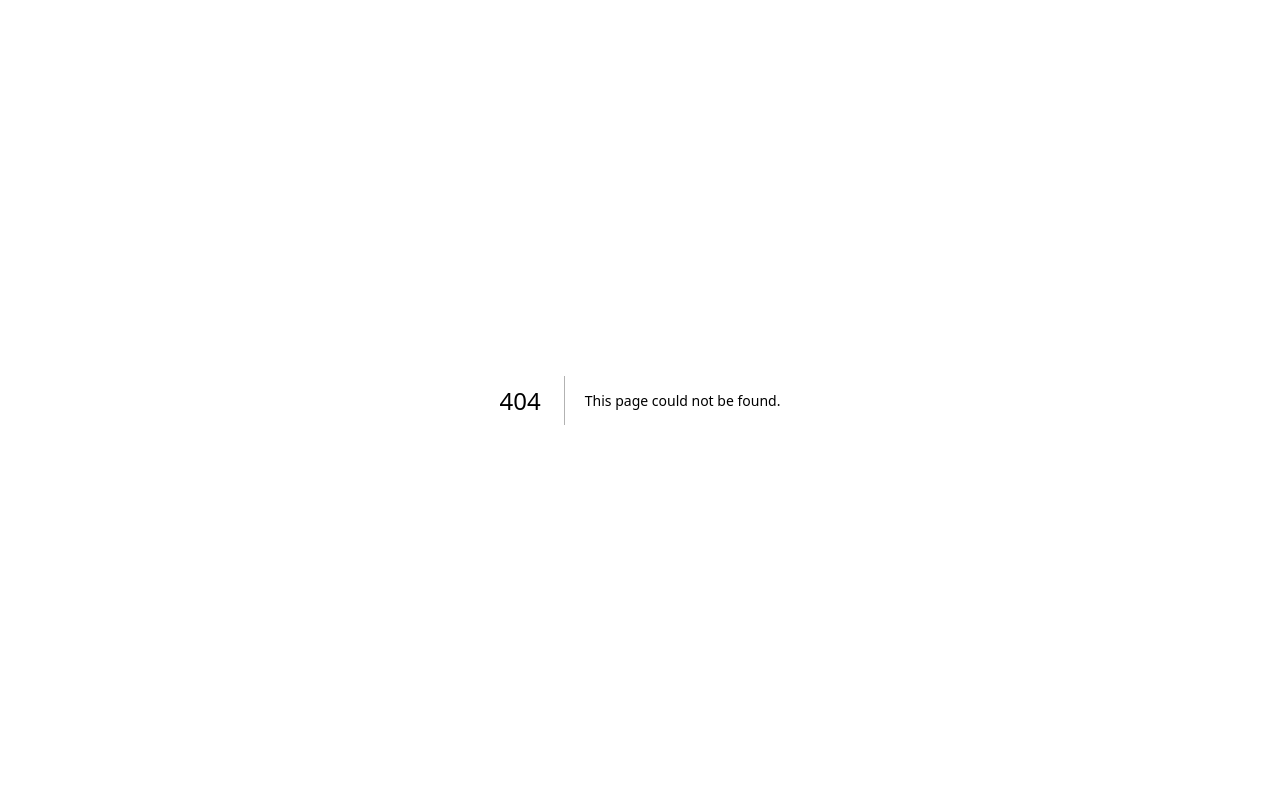
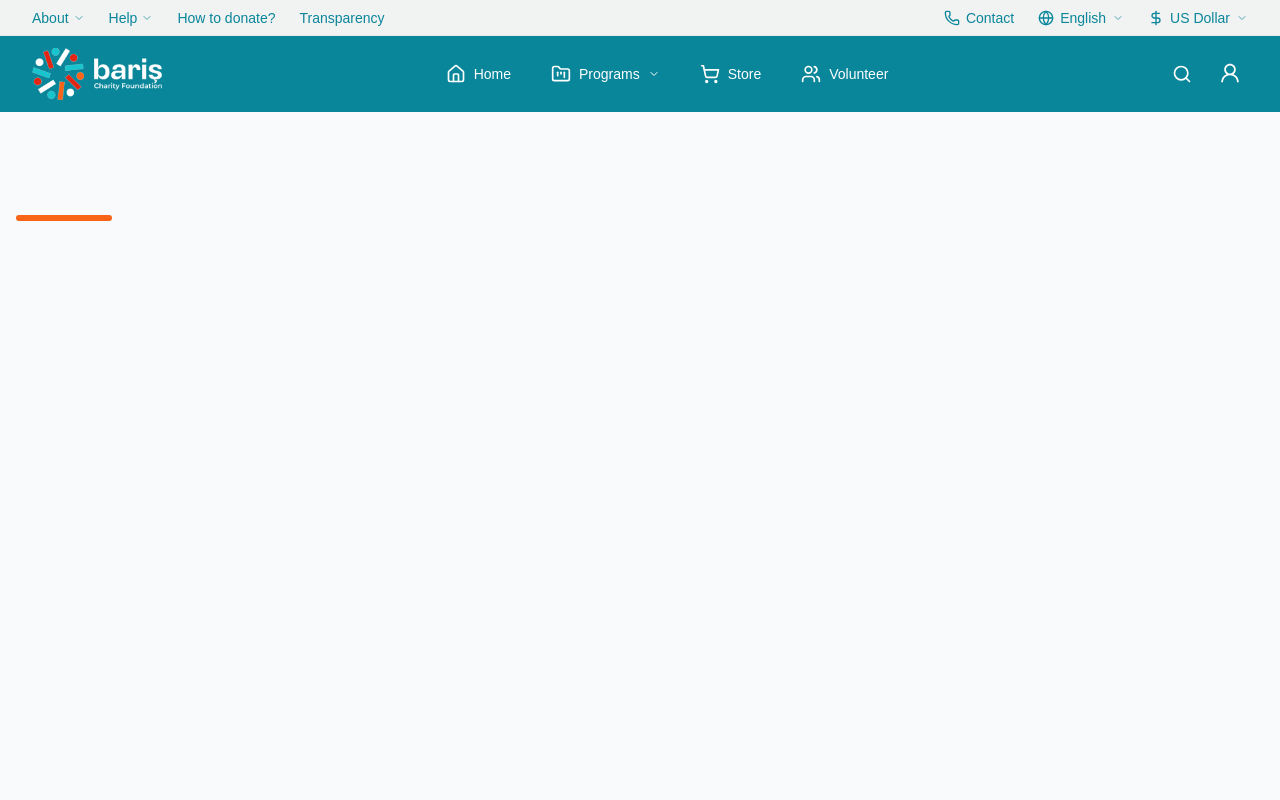
Before and after one commit to mmaigari/barismain, a Next.js app: page /programs/community in a window 1280 px wide. Before the commit this address had no page. Shown: the top 800 px of the page. Built offline with nearby package versions, Linux system fonts and the light colour scheme.

Commit message:
ke3jh34or

```diff
--- /dev/null
+++ b/src/app/programs/[slug]/page.tsx
@@ -0,0 +1,34 @@
+"use client"
+
+import React, { useState } from 'react';
+import { useParams } from 'next/navigation';
+import Navbar from '@/components/navigation/Navbar';
+import AuthModal from '@/components/auth/AuthModal';
+
+export default function ProgramDetailPage() {
+  const [authModal, setAuthModal] = useState(false);
+  const params = useParams();
+  const programSlug = params.slug;
+
+  return (
+    <>
+      <Navbar onAuthModalOpen={() => setAuthModal(true)} />
+      <AuthModal isOpen={authModal} onClose={() => setAuthModal(false)} />
+
+      <div className="min-h-screen bg-gray-50 pt-24 lg:pt-[120px] pb-16">
+        <div className="container mx-auto px-4">
+          <h1 className="font-montserrat text-4xl md:text-5xl font-bold text-[#09869a] mb-4">
+            {/* Display program name based on slug */}
+            {programSlug === 'medical' && 'Medical Program'}
+            {programSlug === 'education' && 'Education Program'}
+            {programSlug === 'food' && 'Food Program'}
+            {/* Add other program types as needed */}
+          </h1>
+          <div className="w-24 h-1.5 bg-[#FA6418] rounded-full mb-8"></div>
+
+          {/* Program-specific content goes here */}
+        </div>
+      </div>
+    </>
+  );
+}
--- a/src/app/programs/page.tsx
+++ b/src/app/programs/page.tsx
@@ -5,6 +5,8 @@ import Link from 'next/link';
 import { ChevronRight, Home, Droplet, Utensils, GraduationCap,
   Heart, Building, Users, Briefcase, ArrowLeft, ArrowRight,
   Handshake, Calculator, Leaf } from 'lucide-react';
+import Navbar from '@/components/navigation/Navbar';
+import AuthModal from '@/components/auth/AuthModal';
 
 // Define program data structure
 interface Program {
@@ -21,6 +23,7 @@ export default function ProgramsPage() {
   const scrollRef = useRef<HTMLDivElement>(null);
   const [scrollPosition, setScrollPosition] = useState(0);
   const [maxScroll, setMaxScroll] = useState(0);
+  const [authModal, setAuthModal] = useState(false);
 
   // Programs matching exactly what's in the navbar dropdown
   const programs: Program[] = [
@@ -138,6 +141,10 @@ export default function ProgramsPage() {
 
   return (
     <>
+      <Navbar onAuthModalOpen={() => setAuthModal(true)} />
+      <AuthModal isOpen={authModal} onClose={() => setAuthModal(false)} />
+
+      <div className="min-h-screen bg-gray-50 pt-24 lg:pt-[120px] pb-16">
         {/* Hero Section */}
         <section className="bg-[#f8f9fa] py-16">
           <div className="container mx-auto px-4">
@@ -283,6 +290,7 @@ export default function ProgramsPage() {
             </div>
           </div>
         </section>
+      </div>
     </>
   );
 }
```
Lines whose indentation alone changed are shown as unchanged.
